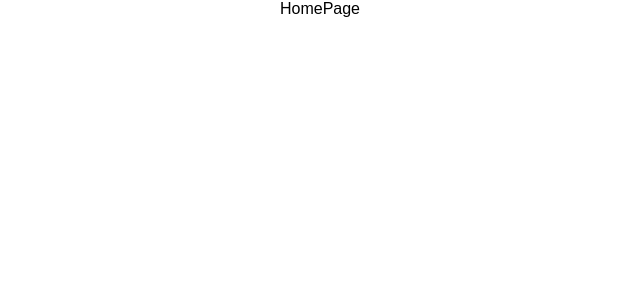
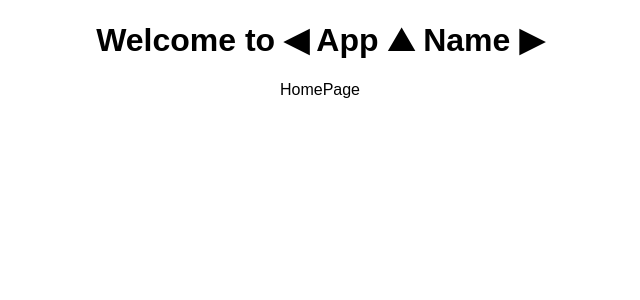
Before and after one commit to marissa27/trails, a React (Create React App) app in the folder client/: page / in a window 1280 px wide. Shown: the top 300 px of the page, without its empty margins (320-960 px from the left). Built offline with nearby package versions, Linux system fonts and the light colour scheme.

Commit message:
Setup Header component

```diff
--- a/client/src/components/App/App.js
+++ b/client/src/components/App/App.js
@@ -1,5 +1,6 @@
 import React, { Component } from 'react';
 import HomePage from '../HomePage/HomePage';
+import Header from '../Header/Header';
 import logo from '../../logo.svg';
 import './App.css';
 
@@ -7,6 +8,7 @@ export default class App extends Component {
   render() {
     return (
       <div className="App">
+        <Header />
         <HomePage />
       </div>
     );
--- /dev/null
+++ b/client/src/components/Header/Header.js
@@ -0,0 +1,11 @@
+import React, { Component } from 'react';
+
+export default class Header extends Component {
+  render() {
+    return (
+      <header>
+        <h1>Welcome to ◀ App ⛰ Name ▶</h1>
+      </header>
+    );
+  }
+}
```
